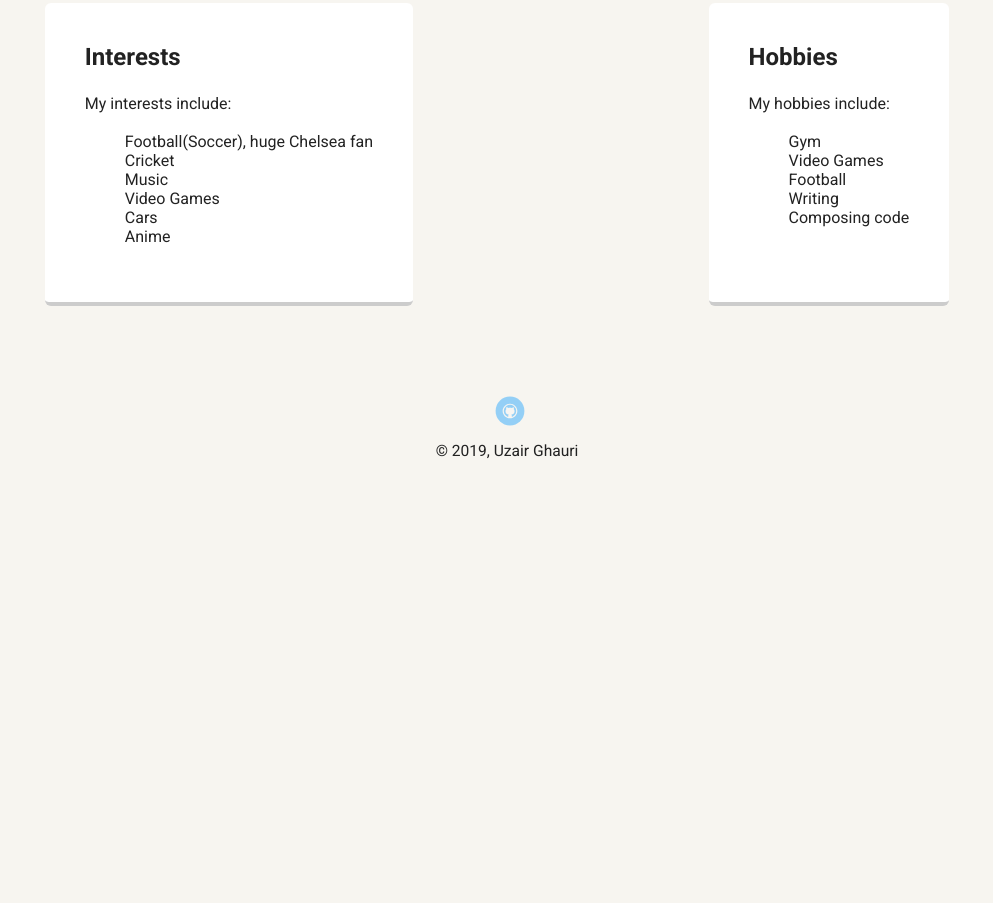
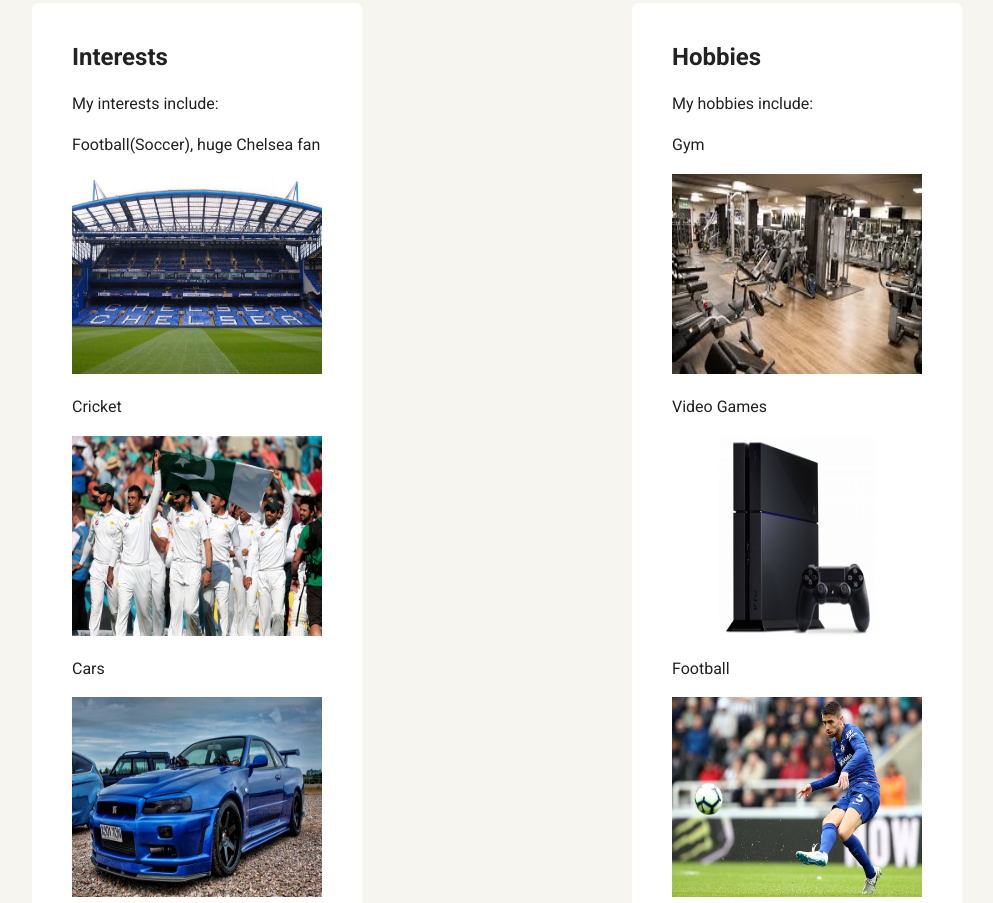
Before and after one commit to uzairghauri/techdegree-project-1-, a plain HTML site: page interests.html in a window 1280 px wide. Shown: the part 517-1420 px from the top of the page, without its empty margins (143-1136 px from the left). Before the commit the page ends 1073 px from the top, so only its background shows below. Drawn offline with Linux system fonts and the light colour scheme; a web font is replaced by a local one.

Commit message:
project 1

```diff
--- a/interests.html
+++ b/interests.html
@@ -24,27 +24,24 @@
     <main class="flex">
       <section class="card">
         <h2>Interests</h2>
-        <p>My interests include:
-        <ul style="list-style: none;">
-          <li>Football(Soccer), huge Chelsea fan</li>
-          <li>Cricket</li>
-          <li>Music</li>
-          <li>Video Games</li>
-          <li>Cars</li>
-          <li>Anime</li>
-        </ul>
+        <p>My interests include:</p>
+          <p>Football(Soccer), huge Chelsea fan</p>
+          <img src="images/sb.jpg" alt="Stamford Bridge" width="250" height="200">
+          <p>Cricket</p>
+          <img src="images/cric.jpg" alt="Pakistan Cricket Team" width="250" height="200">
+          <p>Cars</p>
+          <img src="images/r34.jpg" alt="Skyline R34" width="250" height="200">
       </section>
 
       <section class="card">
         <h2>Hobbies</h2>
         <p>My hobbies include:</p>
-        <ul style="list-style: none;">
-          <li>Gym</li>
-          <li>Video Games</li>
-          <li>Football</li>
-          <li>Writing</li>
-          <li>Composing code</li>
-        </ul>
+          <p>Gym</p>
+          <img src="images/gym.jpg" alt="Gym" width="250" height="200">
+          <p>Video Games</p>
+          <img src="images/ps4.jpg" alt="Playstation 4" width="250" height="200">
+          <p>Football</p>
+          <img src="images/jorg.jpg" alt="Chelsea Player" width="250" height="200">
       </section>
 
     </main>
--- a/styles.css
+++ b/styles.css
@@ -69,8 +69,8 @@ header .profile-image {
   margin-top: 50px;
   width: 150px;
   height: 150px;
-  border-radius: 50%;
-  border: 3px solid white;
+  border-radius: 55%;
+  border: 0px solid white;
   transition: all .5s;
 }
 header .profile-image:hover {
```
Also changed, not shown: exp.html (+2 -1 lines), images/cric.jpg (added), images/gym.jpg (added), images/jorg.jpg (added), images/netsol.png (added), images/ps4.jpg (added), images/r34.jpg (added), images/sb.jpg (added).
